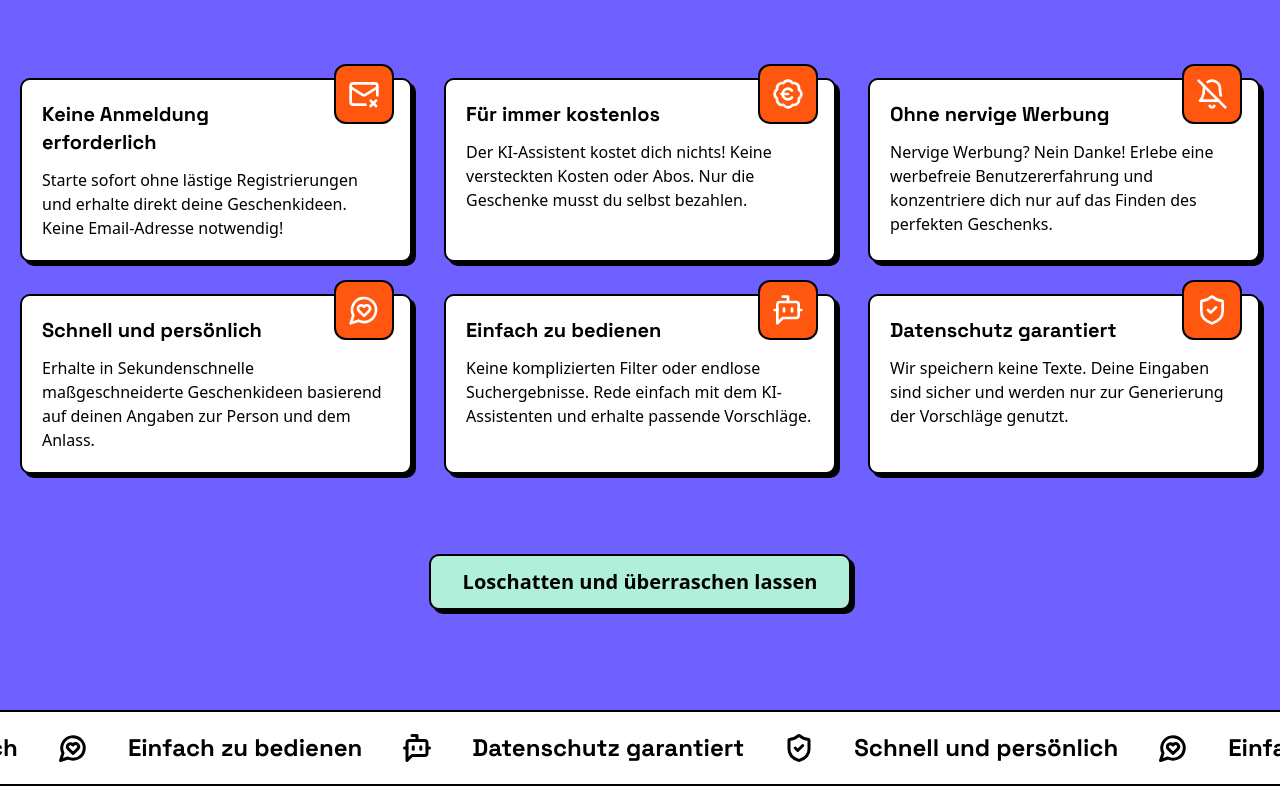
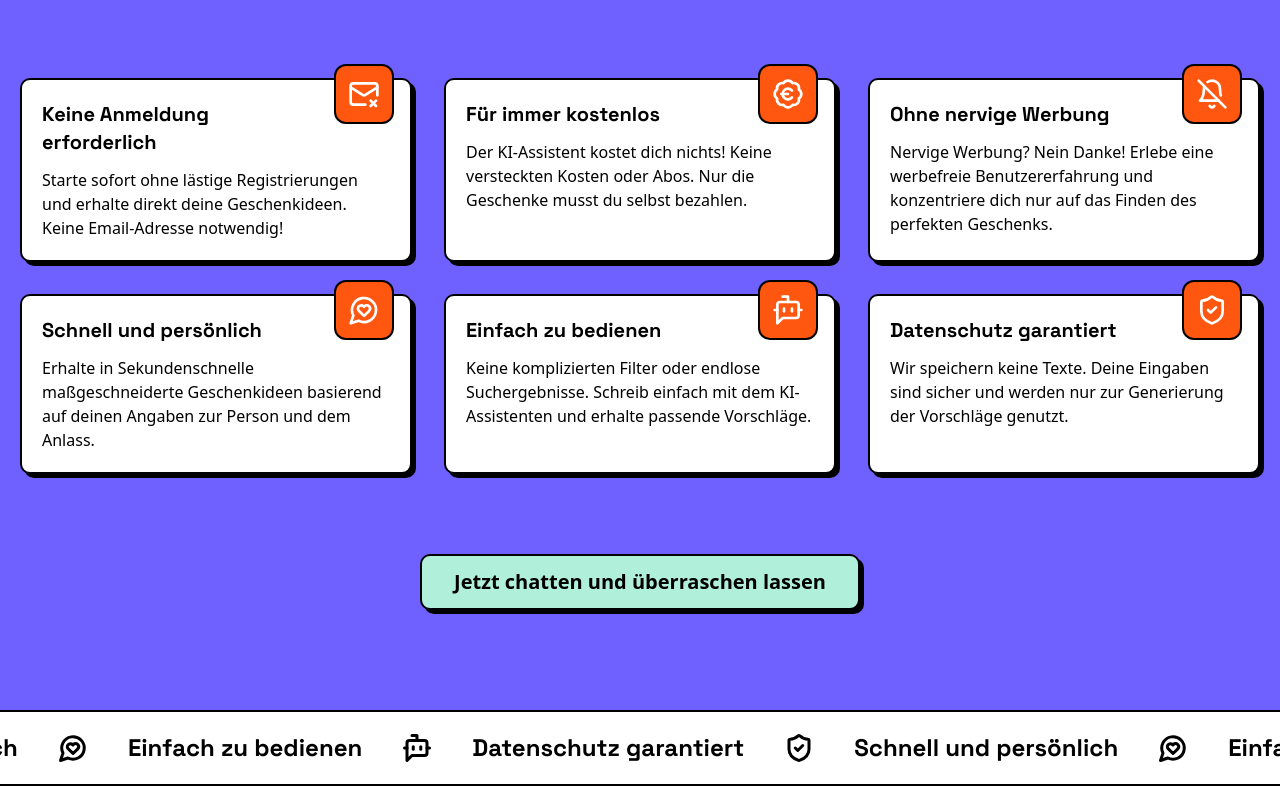
Before and after one commit to MartinSeeler/geschenkidee-chatbot, a Next.js app: page / in a window 1280 px wide. Shown: the part 858-1644 px from the top of the page. Built offline with nearby package versions, Linux system fonts and the light colour scheme; what tailwindcss-bg-patterns would draw is missing.

Commit message:
Adapt texts

```diff
--- a/components/features.tsx
+++ b/components/features.tsx
@@ -43,7 +43,7 @@ const features: Feature[] = [
   },
   {
     title: "Einfach zu bedienen",
-    text: "Keine komplizierten Filter oder endlose Suchergebnisse. Rede einfach mit dem KI-Assistenten und erhalte passende Vorschläge.",
+    text: "Keine komplizierten Filter oder endlose Suchergebnisse. Schreib einfach mit dem KI-Assistenten und erhalte passende Vorschläge.",
     icon: BotMessageSquare,
   },
   {
@@ -110,7 +110,7 @@ export default function Features() {
             className="h-12 text-base font-heading md:text-lg lg:h-14 lg:text-xl w-full md:w-auto"
             asChild
           >
-            <Link href="/chat">Loschatten und überraschen lassen</Link>
+            <Link href="/chat">Jetzt chatten und überraschen lassen</Link>
           </Button>
         </div>
       </section>
```
